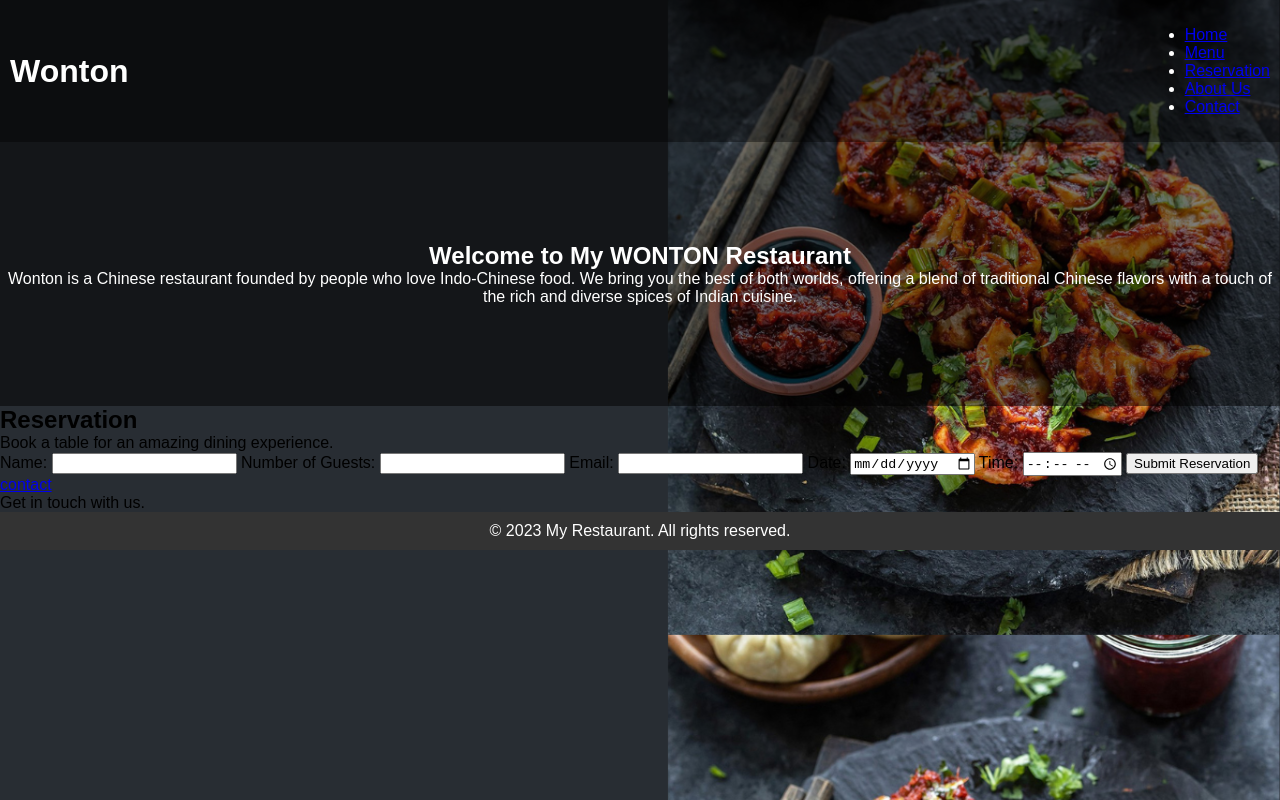
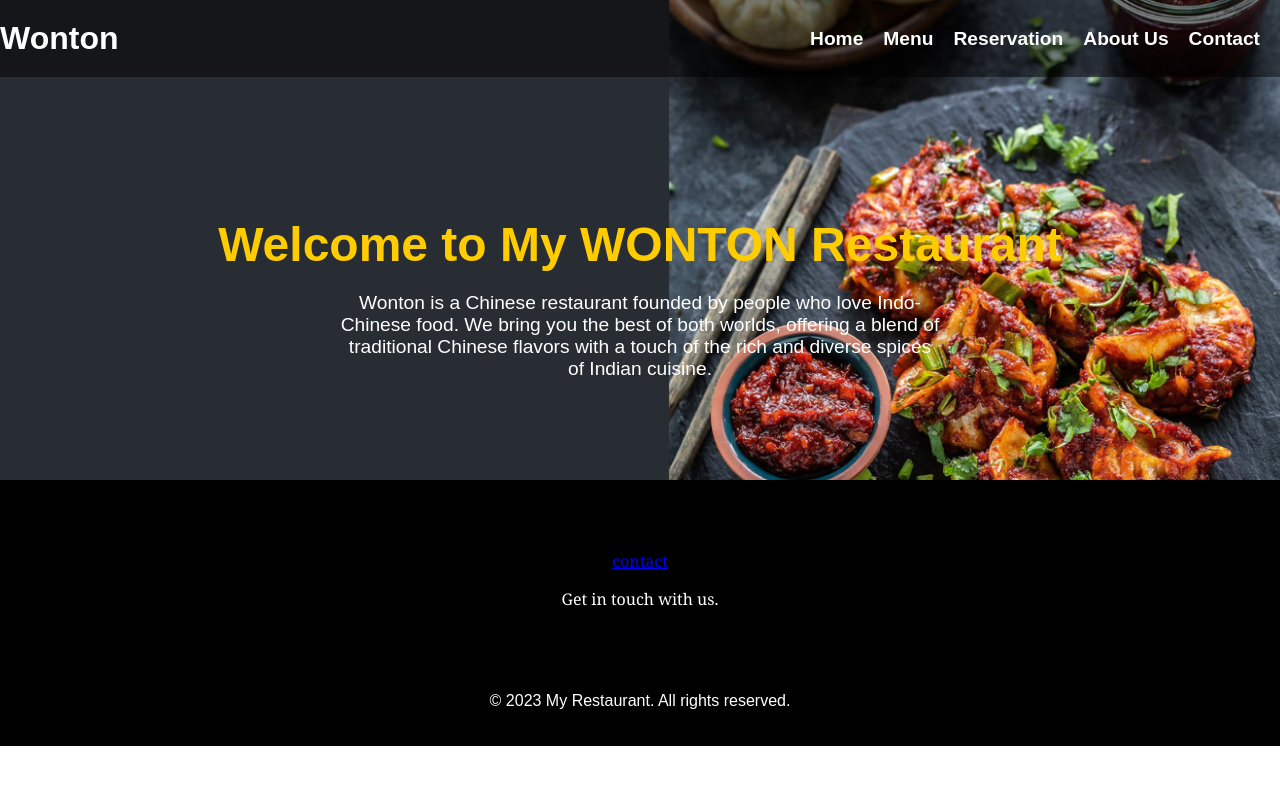
Before and after one commit to Awoke1978/zoho, a plain HTML site: page index.html in a window 1280 px wide. Drawn offline with Linux system fonts and the light colour scheme; a script that the page names is missing.

Commit message:
frontend changes

```diff
--- a/index.html
+++ b/index.html
@@ -4,7 +4,7 @@
     <meta charset="UTF-8">
     <meta name="viewport" content="width=device-width, initial-scale=1.0">
     <title>WONTON</title>
-    <link rel="stylesheet" href="style.css">
+    <link rel="stylesheet" href="style\style1.css">
 </head>
 <body>
 
@@ -13,11 +13,11 @@
             <h1>Wonton</h1>
             <nav>
                 <ul>
-                    <li><a href="#home">Home</a></li>
-                    <li><a href="#menu">Menu</a></li>
-                    <li><a href="#reservation">Reservation</a></li>
-                    <li><a href="#about">About Us</a></li>
-                    <li><a href="#contact">Contact</a></li>
+                    <li><a href="index.html">Home</a></li>
+                    <li><a href="menu.html">Menu</a></li>
+                    <li><a href="reservation.html">Reservation</a></li>
+                    <li><a href="about.html">About Us</a></li>
+                    <li><a href="contact.html">Contact</a></li>
                 </ul>
             </nav>
         </div>
@@ -30,39 +30,12 @@
         </div>
     </section>
 
+    <footer>
+        <section id="contact">
+            <a href="#contactowner">contact</a>
+            <p>Get in touch with us.</p>
+        </section>
 
-    <section id="reservation">
-            <h2>Reservation</h2>
-            <p>Book a table for an amazing dining experience.</p>
-            <form id="reservationForm">
-                <label for="name">Name:</label>
-                <input type="text" id="name" name="name" required>
-
-                <label for="number">Number of Guests:</label>
-                <input type="number" id="number" name="number" required>
-
-                <label for="email">Email:</label>
-                <input type="email" id="email" name="email" required>
-
-                <label for="date">Date:</label>
-                <input type="date" id="date" name="date" required>
-
-                <label for="time">Time:</label>
-                <input type="time" id="time" name="time" required>
-
-                <button type="submit">Submit Reservation</button>
-            </form>
-        </section>
-    </section>
-
-    <section id="contact">
-        <a href="#contactowner">contact</a>
-        <p>Get in touch with us.</p>
-
-
-    </section>
-
-    <footer>
         <p>&copy; 2023 My Restaurant. All rights reserved.</p>
     </footer>
 
--- /dev/null
+++ b/style/about.css
@@ -0,0 +1,77 @@
+body {
+    margin: 0;
+    padding: 0;
+    font-family: 'Arial', sans-serif;
+    color: #333; /* Text color for better readability */
+    background-color: #f7f7f7; /* Light gray background for the body */
+    background: url('Untitled design.png') center/cover no-repeat;
+
+}
+
+header {
+    background: rgba(0, 0, 0, 0.5);
+    padding: 20px 0;
+}header {
+    background: rgba(0, 0, 0, 0.5);
+    padding: 20px 0;
+}
+
+.navbar {
+    display: flex;
+    justify-content: space-between;
+    align-items: center;
+}
+
+.navbar h1 {
+    margin: 0;
+    color: #333; /* Text color for the logo */
+}
+
+nav ul {
+    list-style: none;
+    display: flex;
+}
+
+nav li {
+    margin: 0 15px;
+}
+
+nav a {
+    text-decoration: none;
+    color: #333; /* Text color for the navigation links */
+}
+
+section#about {
+    padding: 50px;
+    text-align: center;
+}
+
+.team-member {
+    display: flex;
+    justify-content: center;
+    margin-top: 30px;
+}
+
+.team-member .member-info {
+    margin: 0 20px;
+    text-align: center;
+}
+
+.team-member img {
+    width: 150px; /* Adjust the image width as needed */
+    border-radius: 50%; /* Make the images circular */
+}
+
+h2 {
+    color: #333; /* Text color for the section heading */
+}
+
+footer {
+    background-color: #333; /* Dark background for the footer */
+    padding: 20px;
+    color: white; /* Text color for the footer */
+}
+
+section#contact a {
+    color: #ffcc00; /* Yellow color for the contact link */
+}
--- /dev/null
+++ b/style/contact.css
@@ -0,0 +1,63 @@
+body {
+    margin: 0;
+    padding: 0;
+    font-family: 'Arial', sans-serif;
+    color: #333; /* Text color for better readability */
+    background: url('Untitled design.png') center/cover no-repeat;
+
+}
+
+header {
+    background: rgba(0, 0, 0, 0.5);
+    padding: 20px 0;
+}
+
+.navbar {
+    display: flex;
+    justify-content: space-between;
+    align-items: center;
+}
+
+.navbar h1 {
+    margin: 0;
+    color: #333; /* Text color for the logo */
+}
+
+nav ul {
+    list-style: none;
+    display: flex;
+}
+
+nav li {
+    margin: 0 15px;
+}
+
+nav a {
+    text-decoration: none;
+    color: #333; /* Text color for the navigation links */
+}
+
+section#contact {
+    padding: 50px;
+    text-align: center;
+}
+
+.founder-info,
+.co-founder-info {
+    margin-bottom: 30px;
+}
+
+.founder-info p,
+.co-founder-info p {
+    margin: 10px 0;
+}
+
+footer {
+    background-color: #333; /* Dark background for the footer */
+    padding: 20px;
+    color: white; /* Text color for the footer */
+}
+
+section#contact a {
+    color: #ffcc00; /* Yellow color for the contact link */
+}
--- /dev/null
+++ b/style/menu.css
@@ -0,0 +1,73 @@
+body {
+    margin: 0;
+    padding: 0;
+    font-family: 'Arial', sans-serif;
+    color: #333; /* Text color for better readability */
+    background: url('Untitled design.png') center/cover no-repeat;
+
+}
+
+header {
+    background: rgba(0, 0, 0, 0.5);
+    padding: 20px 0;
+}
+
+.navbar {
+    display: flex;
+    justify-content: space-between;
+    align-items: center;
+}
+
+.navbar h1 {
+    margin: 0;
+    color: #333; /* Text color for the logo */
+}
+
+nav ul {
+    list-style: none;
+    display: flex;
+}
+
+nav li {
+    margin: 0 15px;
+}
+
+nav a {
+    text-decoration: none;
+    color: #333; /* Text color for the navigation links */
+}
+
+section#menu {
+    padding: 50px;
+    text-align: center;
+}
+
+table {
+    width: 100%;
+    border-collapse: collapse;
+    margin-top: 20px;
+}
+
+table img {
+    width: 100px; /* Adjust the image width as needed */
+    border-radius: 5px;
+}
+
+table td {
+    padding: 20px;
+    border: 1px solid #ddd; /* Light gray border */
+}
+
+h2 {
+    color: #333; /* Text color for the section heading */
+}
+
+footer {
+    background-color: #333; /* Dark background for the footer */
+    padding: 20px;
+    color: white; /* Text color for the footer */
+}
+
+section#contact a {
+    color: #ffcc00; /* Yellow color for the contact link */
+}
--- /dev/null
+++ b/style/reservation.css
@@ -0,0 +1,67 @@
+body {
+    margin: 0;
+    padding: 0;
+    background: url('Untitled design.png') center/cover no-repeat;
+    background-size: cover;
+    background-position: center;
+    font-family: 'Arial', sans-serif;
+    color: white; /* Set text color to white */
+}
+
+header {
+    background: rgba(0, 0, 0, 0.5);
+    padding: 20px 0;
+}
+
+.navbar {
+    display: flex;
+    justify-content: space-between;
+    align-items: center;
+}
+
+.navbar h1 {
+    margin: 0;
+}
+
+nav ul {
+    list-style: none;
+    display: flex;
+}
+
+nav li {
+    margin: 0 15px;
+}
+
+nav a {
+    text-decoration: none;
+    color: white;
+}
+
+section#reservation {
+    padding: 50px;
+}
+
+form {
+    max-width: 400px;
+    margin: auto;
+}
+
+form label,
+form input,
+form button {
+    display: block;
+    margin-bottom: 15px;
+}
+
+footer {
+    background-color: rgba(0, 0, 0, 0.5);
+    padding: 20px;
+}
+
+section#contact {
+    text-align: center;
+}
+
+section#contact a {
+    color: #ffcc00; /* Yellow color for the contact link */
+}
--- a/style.css
+++ b/style/style.css
@@ -14,8 +14,8 @@ body {
 }
 
 header {
-    background-color: rgba(0, 0, 0, 0.7);
-    color: #fff;
+    background: rgba(0, 0, 0, 0.5);
+    padding: 20px 0;
 }
 
 .hero {
@@ -39,3 +39,8 @@ footer {
     text-align: center;
     padding: 10px 0;
 }
+
+#reservation{
+
+    text-align:justify;
+}
--- /dev/null
+++ b/style/style1.css
@@ -0,0 +1,108 @@
+body {
+    margin: 0;
+    padding: 0;
+    font-family: 'Arial', sans-serif;
+    background: url('Untitled design.png') center/cover no-repeat;
+    color: #fff;
+}
+
+header {
+    background: rgba(0, 0, 0, 0.5);
+    padding: 20px 0;
+}
+
+.navbar {
+    display: flex;
+    justify-content: space-between;
+    align-items: center;
+}
+
+.navbar h1 {
+    margin: 0;
+    font-size: 2em;
+}
+
+nav ul {
+    list-style-type: none;
+    margin: 0;
+    padding: 0;
+    display: flex;
+}
+
+nav ul li {
+    margin-right: 20px;
+}
+
+nav ul li a {
+    text-decoration: none;
+    color: #fff;
+    font-weight: bold;
+    font-size: 1.2em;
+}
+
+.hero {
+    text-align: center;
+    padding: 100px 20px;
+}
+
+.hero h2 {
+    font-size: 3em;
+    margin-bottom: 20px;
+    color: #ffcc00; /* Yellow color, change as needed */
+}
+
+.hero p {
+    font-size: 1.2em;
+    max-width: 600px;
+    margin: 0 auto;
+}
+
+#reservation {
+    background: #fff;
+    color: #333;
+    padding: 50px 20px;
+}
+
+
+#reservation h2 {
+    text-align: center;
+}
+
+form {
+    max-width: 400px;
+    margin: 0 auto;
+}
+
+form label {
+    display: block;
+    margin-bottom: 5px;
+}
+
+form input {
+    width: 100%;
+    padding: 10px;
+    margin-bottom: 15px;
+}
+
+form button {
+    background: #000;
+    color: #fff;
+    padding: 10px 20px;
+    border: none;
+    cursor: pointer;
+}
+
+#contact {
+    text-align: center;
+    padding: 50px 20px;
+    font-family: 'Georgia', serif; /* Change the font family as needed */
+}
+
+footer {
+    background: #000;
+    color: #fff;
+    text-align: center;
+    padding: 20px 0;
+}
+
+/* Add more styles as needed */
```
Also changed, not shown: about.html (added, +54 -0 lines), contact.html (added, +56 -0 lines), menu.html (added, +103 -0 lines), reservation.html (added, +60 -0 lines), script/script.js (added), style/Untitled design.png (added).
